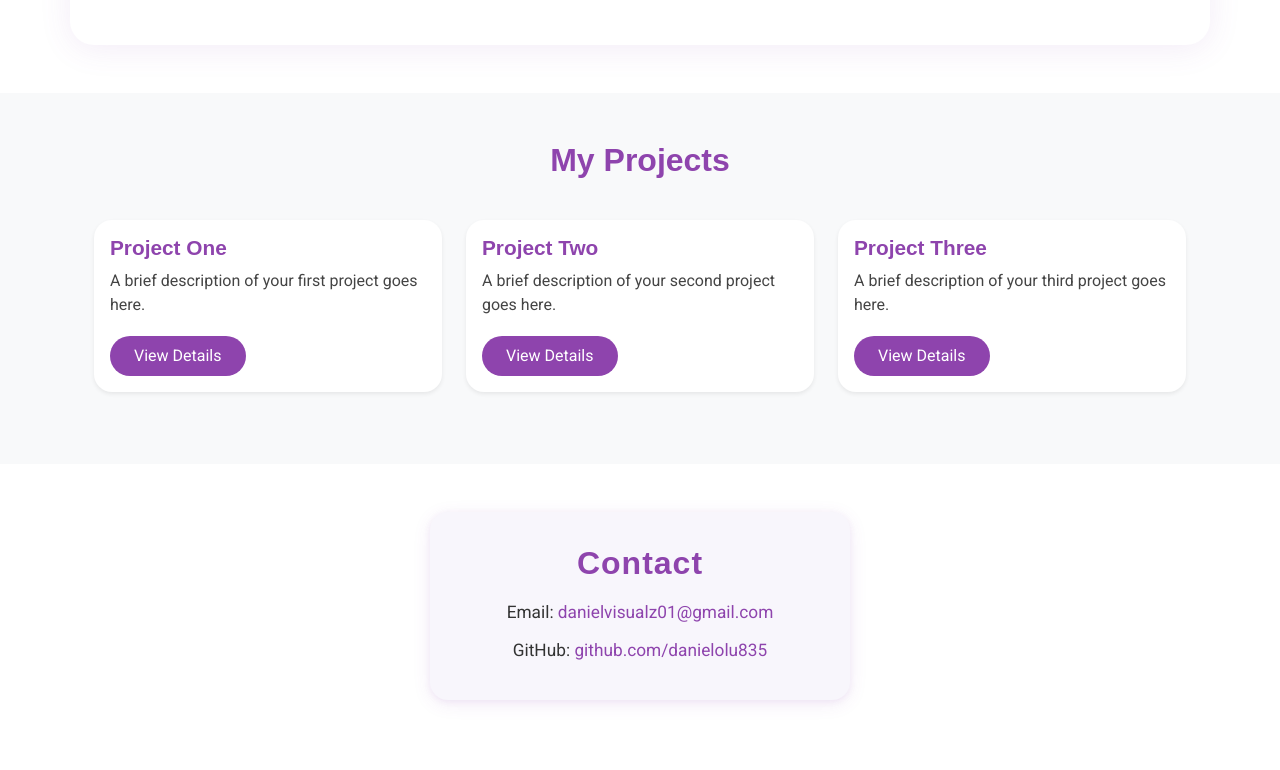
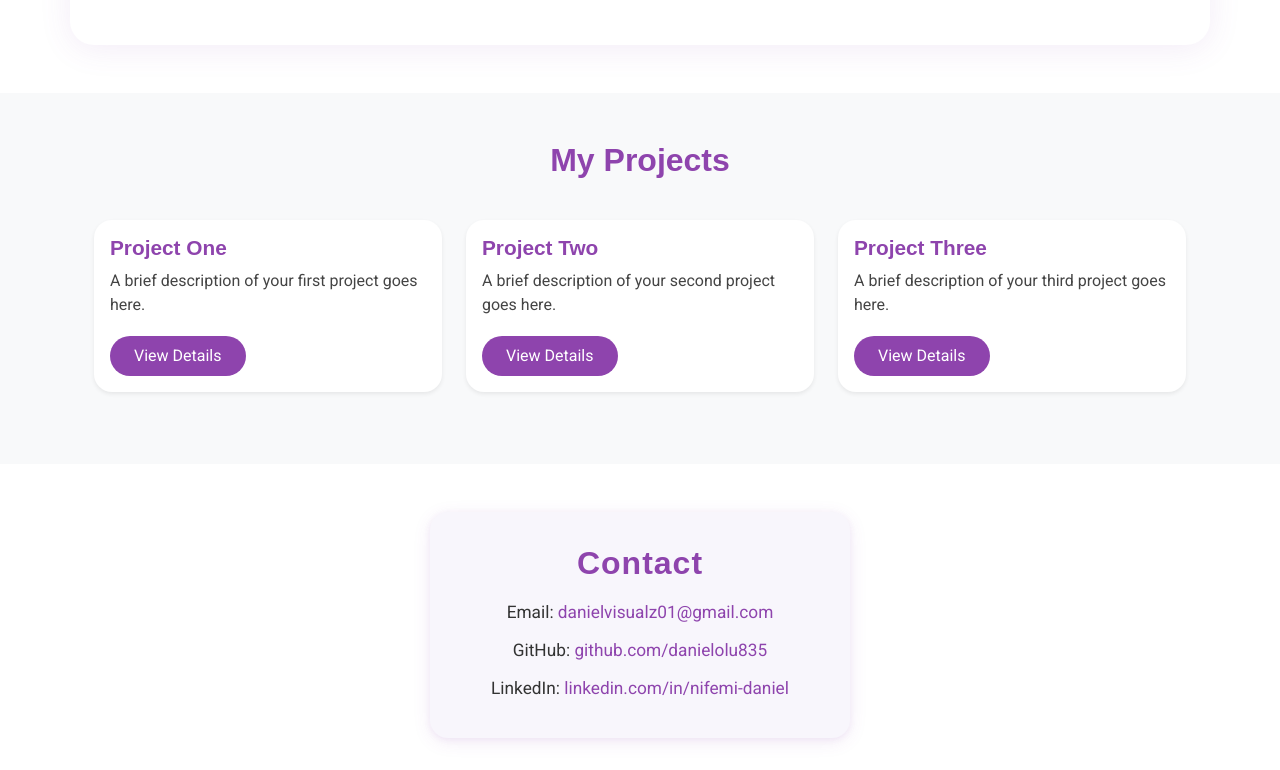
Before and after one commit to danielvisualz01/portfolio, a plain HTML site: page index.html in a window 1280 px wide. Shown: the part 799-1569 px from the top of the page. Before the commit the page ends 1531 px from the top, so only its background shows below. Drawn offline with nearby package versions, Linux system fonts and the light colour scheme.

Commit message:
First commit from VS Code

```diff
--- a/index.html
+++ b/index.html
@@ -101,6 +101,9 @@
             <a href="https://github.com/danielolu835" target="_blank">github.com/danielolu835
             </a>
         </p>
+        <p>LinkedIn:
+            <a href="https://www.linkedin.com/in/nifemi-daniel-59775b346/">linkedin.com/in/nifemi-daniel</a>
+        </p>
     </section>
 </body>
 
```
